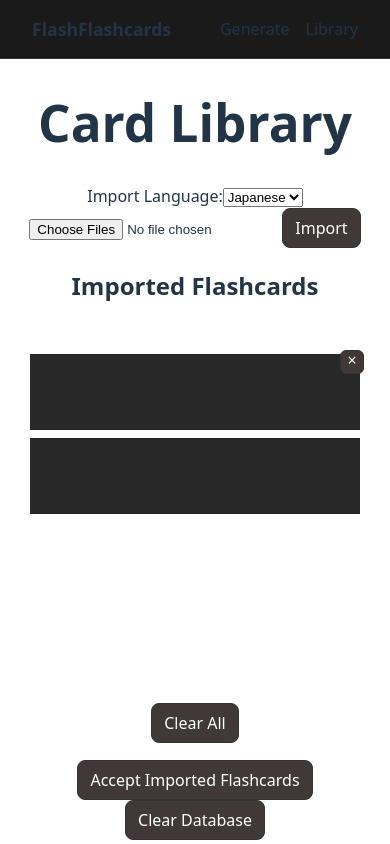
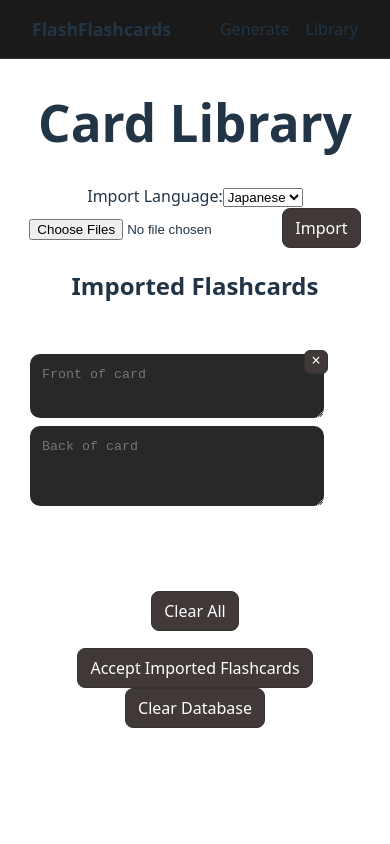
Before and after one commit to AlanChen115/FlashFlashcards, a React app in the folder frontend/: page /library in a window 390 px wide. Both pictures are taken after a click on the button "Add flashcard". Built offline with nearby package versions, Linux system fonts and the light colour scheme; the HTML template or start-up script is replaced by a standard one.

Commit message:
added multiline for flashcards. Resizing of flashcard grid depending on screen size

```diff
--- a/frontend/src/App.css
+++ b/frontend/src/App.css
@@ -146,28 +146,33 @@ button:active {
 }
 
 .flashcards-container {
+  --flashcard-max-width: 320px;
+  --flashcard-gap: 1rem;
+  --flashcards-column-count: 1;
+  --flashcards-grid-width: calc(
+    (var(--flashcards-column-count) * var(--flashcard-max-width)) +
+    ((var(--flashcards-column-count) - 1) * var(--flashcard-gap))
+  );
   border: 1px solid rgba(255, 255, 255, 0.18);
   border-radius: 12px;
   padding: 1rem;
   background: rgba(255, 255, 255, 0.03);
+  width: calc(var(--flashcards-grid-width) + 2rem);
+  max-width: 100%;
+  margin-inline: auto;
+  box-sizing: border-box;
+  overflow: visible;
 }
 
 .flashcards-grid {
   display: grid;
-  grid-template-columns: repeat(3, minmax(240px, 1fr));
-  gap: 1rem;
-}
-
-@media (max-width: 900px) {
-  .flashcards-grid {
-    grid-template-columns: repeat(2, minmax(220px, 1fr));
-  }
-}
-
-@media (max-width: 600px) {
-  .flashcards-grid {
-    grid-template-columns: 1fr;
-  }
+  grid-template-columns: repeat(var(--flashcards-column-count), minmax(0, var(--flashcard-max-width)));
+  gap: var(--flashcard-gap);
+  align-items: start;
+  justify-content: start;
+  width: min(100%, var(--flashcards-grid-width));
+  max-width: 100%;
+  box-sizing: border-box;
 }
 
 .flashcards-container .flashcard,
@@ -175,7 +180,7 @@ button:active {
   display: flex;
   flex-direction: column;
   justify-content: space-between;
-  min-height: 160px;
+  min-height: 0;
   padding: 0.75rem;
   border-radius: 10px;
   background: rgba(255, 255, 255, 0.02);
@@ -185,6 +190,42 @@ button:active {
   margin-bottom: 0;
   border: 1px solid rgba(255, 255, 255, 0.12);
   position: relative;
+  align-items: stretch;
+}
+
+@media (min-width: 704px) {
+  .flashcards-container:has(.flashcards-grid > :nth-child(2)) {
+    --flashcards-column-count: 2;
+  }
+}
+
+@media (min-width: 1040px) {
+  .flashcards-container:has(.flashcards-grid > :nth-child(3)) {
+    --flashcards-column-count: 3;
+  }
+}
+
+@media (min-width: 1376px) {
+  .flashcards-container:has(.flashcards-grid > :nth-child(4)) {
+    --flashcards-column-count: 4;
+  }
+}
+
+@media (min-width: 1712px) {
+  .flashcards-container:has(.flashcards-grid > :nth-child(5)) {
+    --flashcards-column-count: 5;
+  }
+}
+
+@media (max-width: 700px) {
+  .flashcards-container {
+    width: 100%;
+    margin-inline: 0;
+  }
+
+  .flashcards-grid {
+    width: 100%;
+  }
 }
 
 .flashcard-add-card {
@@ -218,14 +259,29 @@ button:active {
   padding: 0.5rem;
 }
 
-.flashcards-container input {
+.flashcards-container input,
+.flashcards-container textarea {
   border: none;
   background: #282828;
   color: #fff;
-  padding: 0.5rem;
+  padding: 0.75rem;
+  border-radius: 10px;
+  resize: vertical;
+  min-height: 4rem;
+  box-sizing: border-box;
 }
 
-.flashcards-container input:focus {
+.flashcards-container textarea {
+  width: 100%;
+  overflow: auto;
+  white-space: pre-wrap;
+  word-wrap: break-word;
+  line-height: 1.4;
+  max-height: 18rem;
+}
+
+.flashcards-container input:focus,
+.flashcards-container textarea:focus {
   outline: none;
   box-shadow: 0 0 0 1px rgba(255, 255, 255, 0.25);
 }
--- a/frontend/src/components/Flashcards.jsx
+++ b/frontend/src/components/Flashcards.jsx
@@ -77,15 +77,25 @@ function Flashcards({ flashcards, setFlashcards, language }) {
         {flashcards.map((card, index) => (
           <div key={index} className="flashcard">
             <div className="flashcard-info">
-              <input
-                type="text"
+              <textarea
                 value={card.front}
+                rows={2}
                 onChange={(e) => handleChange(index, 'front', e.target.value)}
+                onInput={(e) => {
+                  e.target.style.height = 'auto';
+                  e.target.style.height = `${e.target.scrollHeight}px`;
+                }}
+                placeholder="Front of card"
               />
-              <input
-                type="text"
+              <textarea
                 value={card.back}
+                rows={3}
                 onChange={(e) => handleChange(index, 'back', e.target.value)}
+                onInput={(e) => {
+                  e.target.style.height = 'auto';
+                  e.target.style.height = `${e.target.scrollHeight}px`;
+                }}
+                placeholder="Back of card"
               />
               {card.similar && (
                 <div
```
